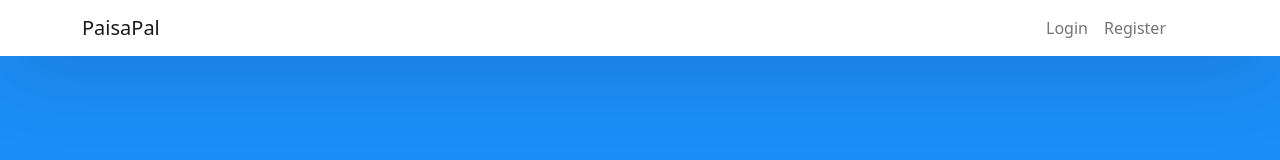
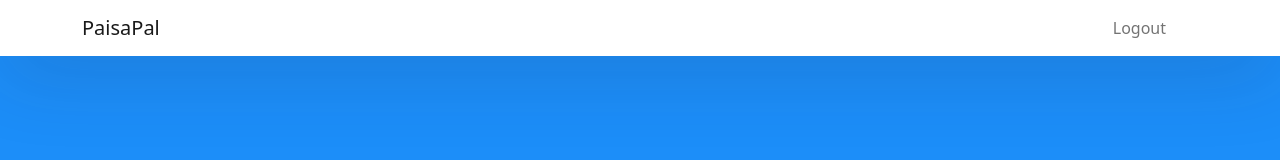
Before and after one commit to Konu9712/PisaPal, a React (Create React App) app: page /dashboard in a window 1280 px wide. Shown: the top 160 px of the page. Built offline with nearby package versions, Linux system fonts and the light colour scheme; sample sign-in values are in the browser's storage.

Commit message:
Add logout button at the header section

```diff
--- a/src/App.js
+++ b/src/App.js
@@ -6,8 +6,27 @@
 import { Login } from "./components/Login.js";
 import { Signup } from "./components/Signup.js";
 import { Dashboard } from "./Pages/Dashboard/Dashboard";
+//import { useNavigate } from "react-router-dom";
 
 function App() {
+
+  var token = false;
+
+  if (localStorage.getItem('token')) {
+    token = true;
+  } else {
+    token = false;
+  }
+
+  //const navigate = useNavigate();
+
+  const btnLogout = (e) => {
+    e.preventDefault();
+    localStorage.removeItem("token");
+    localStorage.removeItem("userId");
+    //navigate("/sign-in");
+  };
+
   return (
     <Router>
       <div className="App">
@@ -20,10 +39,23 @@
                 </div>
               </div>
               <div className="col-md-auto">
+
                 <div
                   className="collapse navbar-collapse"
                   id="navbarTogglerDemo02"
                 >
+                    { token ?
+                      (
+                        <ul className="navbar-nav ml-auto">
+                          <li className="nav-item">
+                            <Link className="nav-link" to={"/sign-in"} onClick={(e) => btnLogout(e)}>
+                              Logout
+                            </Link>
+                          </li>
+                        </ul>
+                      )
+                    :
+                      (
                         <ul className="navbar-nav ml-auto">
                           <li className="nav-item">
                             <Link className="nav-link" to={"/sign-in"}>
@@ -36,6 +68,8 @@
                             </Link>
                           </li>
                         </ul>
+                      )
+                    }
                 </div>
               </div>
             </div>
--- a/src/Pages/Dashboard/Dashboard.js
+++ b/src/Pages/Dashboard/Dashboard.js
@@ -2,6 +2,7 @@
 import { useNavigate } from "react-router-dom";
 
 export const Dashboard = () => {
+
   const navigate = useNavigate();
 
   useEffect(() => {
@@ -10,15 +11,19 @@
       navigate("/sign-in");
     }
   }, []);
+
   const btnLogout = (e) => {
     e.preventDefault();
     localStorage.removeItem("token");
+    localStorage.removeItem("userId");
     navigate("/sign-in");
   };
+
   return (
     <div>
       Dashboard
       <button onClick={(e) => btnLogout(e)}>Logout</button>
     </div>
   );
+
 };
--- a/src/components/Login.js
+++ b/src/components/Login.js
@@ -38,6 +38,7 @@
         .post("http://localhost:8000/auth/login", user)
         .then((res) => {
           localStorage.setItem("token", JSON.stringify(res.data.token));
+          localStorage.setItem("userId", JSON.stringify(res.data.userId));
           navigate("/dashboard");
           setErrors({});
         })
--- a/src/components/Signup.js
+++ b/src/components/Signup.js
@@ -1,6 +1,8 @@
 import React, { useState } from "react";
 import { useNavigate } from "react-router-dom";
+
 export const Signup = () => {
+
   const navigate = useNavigate();
 
   const [user, setUser] = useState({
```
Lines whose indentation alone changed are shown as unchanged.
